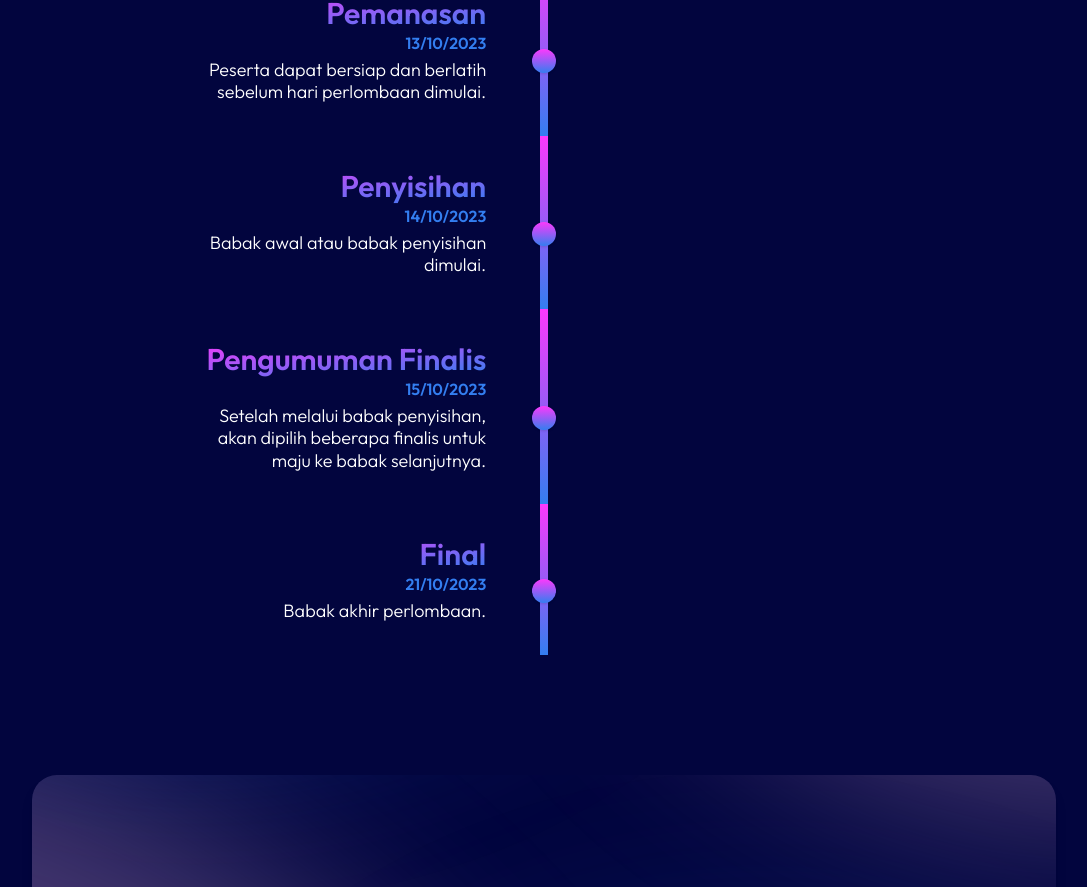
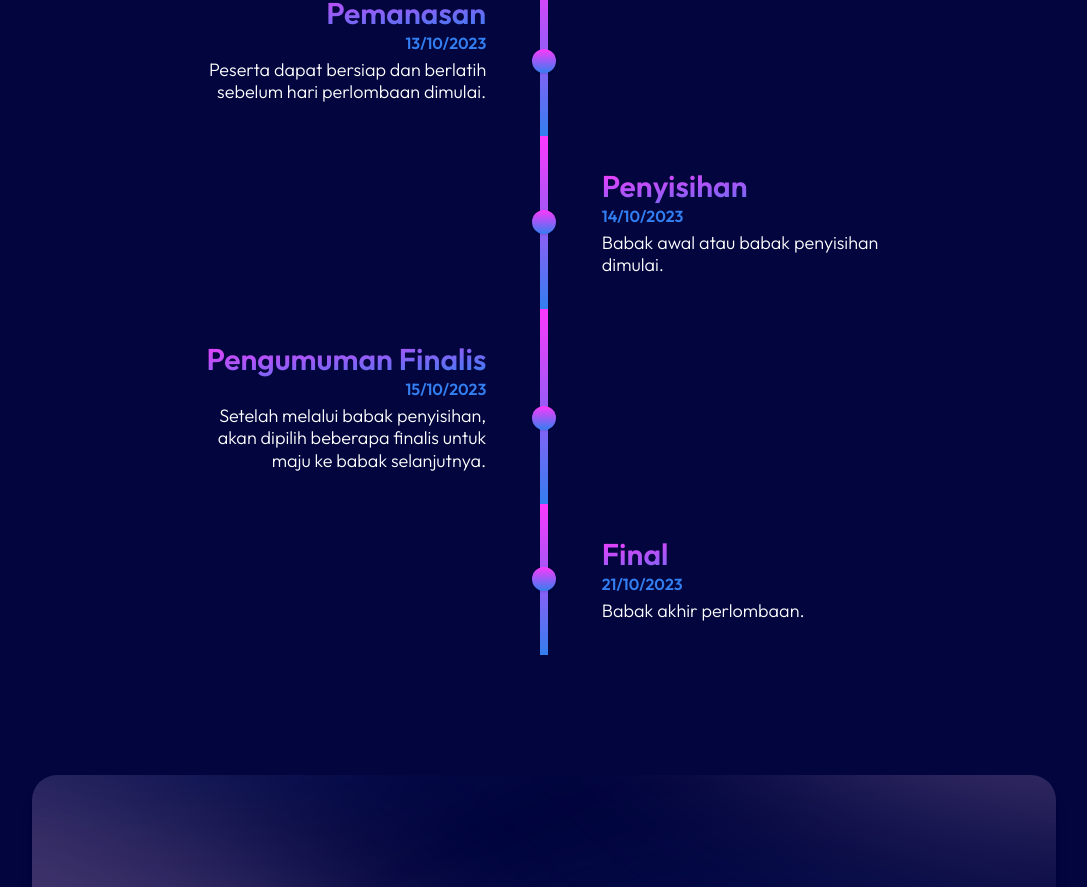
Before and after one commit to zildjianvitoo/srifoton2023fe-deployed, a Next.js app: page /kompetisi/competitive-programming in a window 1280 px wide. Shown: the part 1694-2581 px from the top of the page, without its empty margins (96-1183 px from the left). Built offline with nearby package versions, Linux system fonts and the light colour scheme.

Commit message:
fix: fix timeline cp

```diff
--- a/pages/kompetisi/competitive-programming.jsx
+++ b/pages/kompetisi/competitive-programming.jsx
@@ -153,7 +153,7 @@ export default function CompetitiveProgramming() {
                   date={item.date}
                   description={item.desc}
                   dateColor="text-[#337EF0]"
-                  right={index == 1 ? true : false}
+                  right={index % 2 !== 0 ? true : false}
                 />
               ))}
             </div>
```
